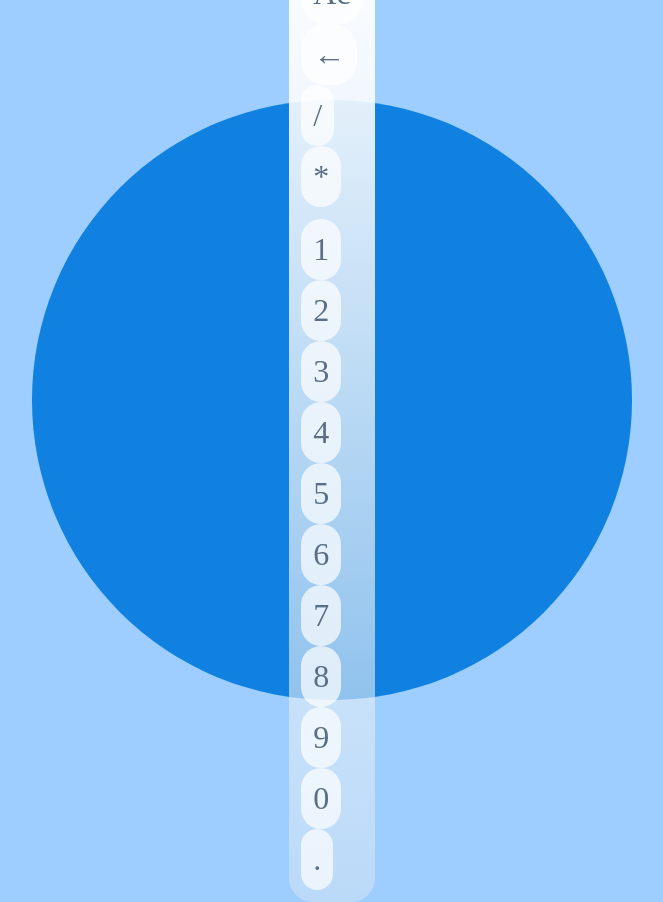
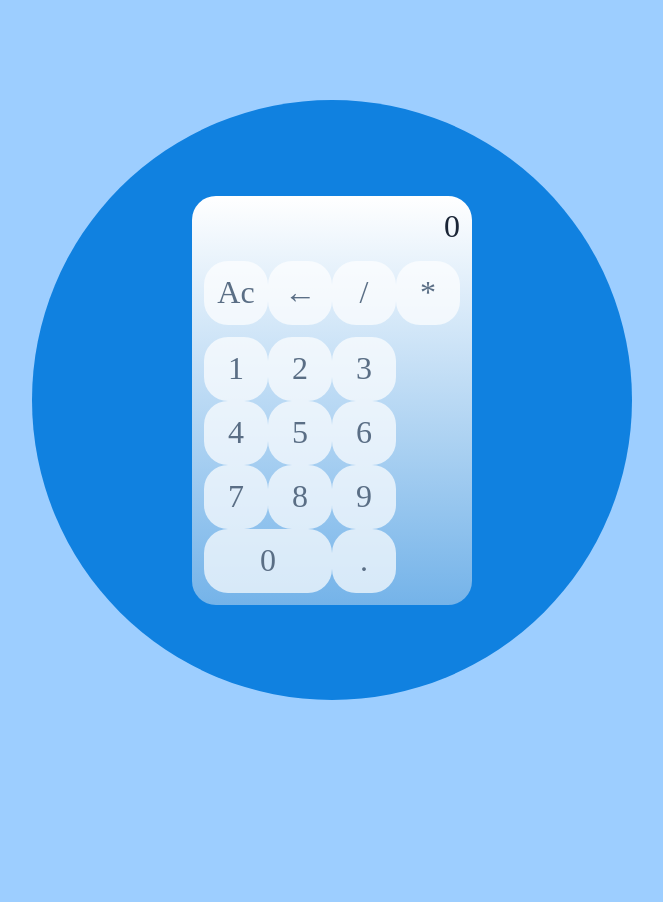
Before and after one commit to Leccon1/Calculator, a React (Vite) app: page / in a window 1280 px wide. Shown: the whole page, without its empty margins (308-971 px from the left). After the commit the page ends 800 px from the top, so only its background shows below. Built offline with nearby package versions, Linux system fonts and the light colour scheme.

Commit message:
style(Calculator): set 4-column grid layout for buttons container

```diff
--- a/src/App.module.scss
+++ b/src/App.module.scss
@@ -59,3 +59,8 @@
 		}
 	}
 }
+
+.container {
+	display: grid;
+	grid-template-columns: repeat(4, 6.4rem);
+}
```
